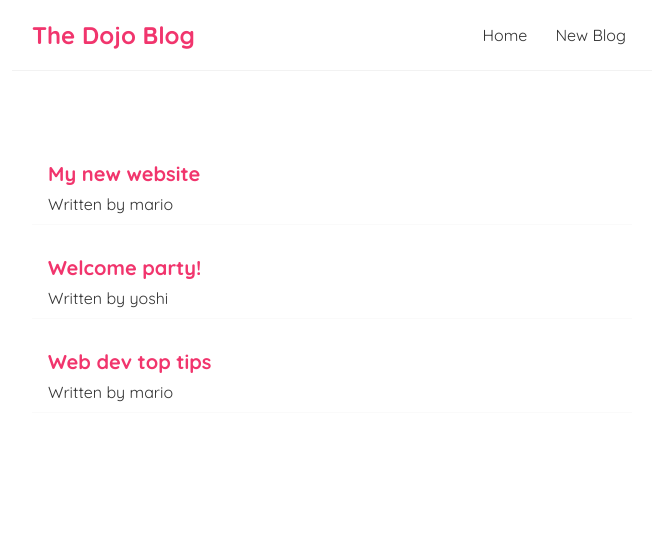
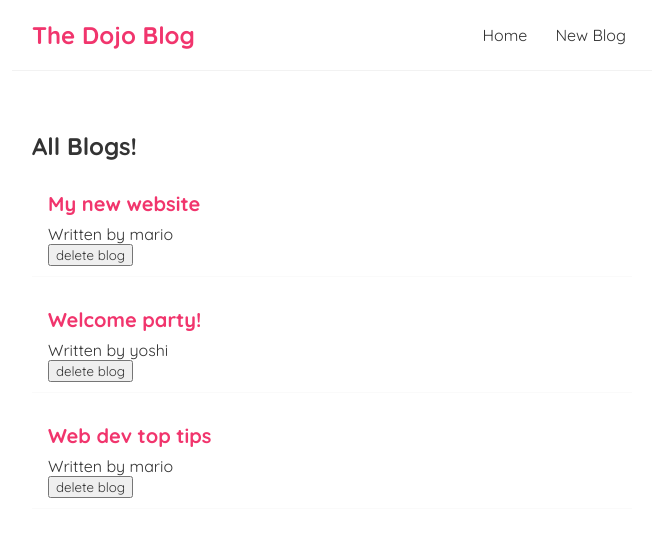
Before and after one commit to AthiFiz/micro-blog-react, a React (Create React App) app: page / in a window 1280 px wide. Shown: the top 536 px of the page, without its empty margins (308-964 px from the left). Built offline with nearby package versions, Linux system fonts and the light colour scheme.

Commit message:
create bloglist component and add delete button

```diff
--- /dev/null
+++ b/src/BlogList.js
@@ -0,0 +1,21 @@
+const BlogList = (props) => {
+
+    const blog = props.blogs;
+    const title = props.title;
+    const handleDelte = props.handleDelte;
+
+    return (
+        <div className="blog-list">
+        <h2>{title }</h2>
+            {blog.map((blog) => (
+                <div className="blog-preview" key={blog.key}>
+                    <h2>{blog.title}</h2>
+                    <p>Written by {blog.author}</p>
+                    <button onClick={() => handleDelte(blog.id)}>delete blog</button>
+                </div>
+            ))}
+        </div>
+    )
+}
+
+export default BlogList;
--- a/src/Home.js
+++ b/src/Home.js
@@ -1,4 +1,5 @@
 import { useState } from "react";
+import BlogList from "./BlogList";
 
 
 const Home = () => {
@@ -8,14 +9,14 @@
     { title: 'Web dev top tips', body: 'lorem ipsum...', author: 'mario', id: 3 }
   ]);
 
+  const handleDelte = (id) => {
+    const newBlogs = blogs.filter(blog => blog.id !== id);
+    setBlogs(newBlogs);
+  }
+
     return(
         <div className="home">
-            {blogs.map((blog) => (
-                <div className="blog-preview" key={blog.key}>
-                    <h2>{blog.title}</h2>
-                    <p>Written by {blog.author}</p>
-                </div>
-            ))}
+            <BlogList blogs={blogs} title={"All Blogs!"} handleDelte={handleDelte}/>
         </div>
     );
 }
```
